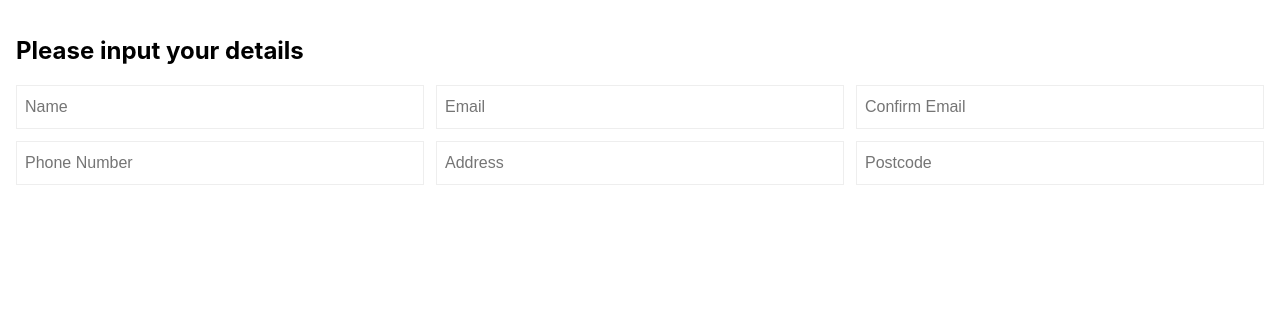
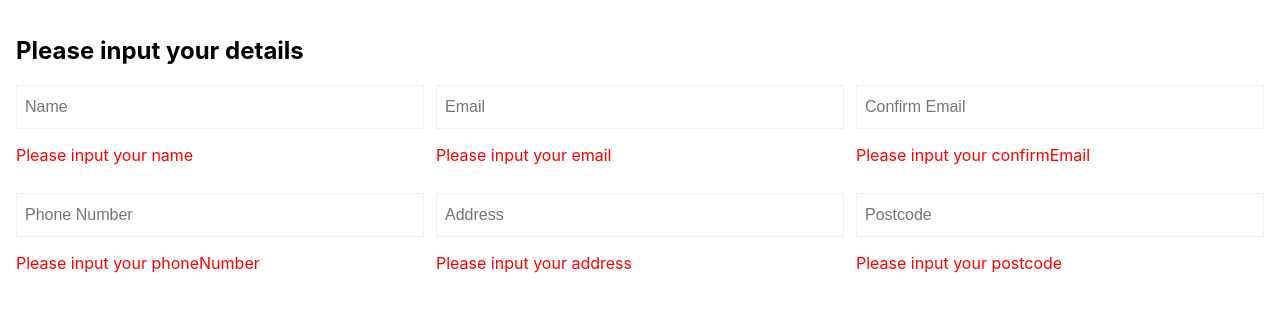
Before and after one commit to KieraDOG/Form, a React (Create React App) app: page / in a window 1280 px wide. Shown: the top 312 px of the page. Built offline with nearby package versions, Linux system fonts and the light colour scheme.

Commit message:
Introducing <Input /> validtionMessage

```diff
--- a/src/components/EnterYourDetails.jsx
+++ b/src/components/EnterYourDetails.jsx
@@ -17,26 +17,50 @@ export default class EnterYourDetails extends React.Component {
         name: {
           label: 'Name',
           value: '',
+          validation: {
+            validator: 'isNotEmpty',
+            message: 'Please input your name',
+          },
         },
         email: {
           label: 'Email',
           value: '',
+          validation: {
+            validator: 'isNotEmpty',
+            message: 'Please input your email',
+          },
         },
         confirmEmail: {
           label: 'Confirm Email',
           value: '',
+          validation: {
+            validator: 'isNotEmpty',
+            message: 'Please input your confirmEmail',
+          },
         },
         phoneNumber: {
           label: 'Phone Number',
           value: '',
+          validation: {
+            validator: 'isNotEmpty',
+            message: 'Please input your phoneNumber',
+          },
         },
         address: {
           label: 'Address',
           value: '',
+          validation: {
+            validator: 'isNotEmpty',
+            message: 'Please input your address',
+          },
         },
         postcode: {
           label: 'Postcode',
           value: '',
+          validation: {
+            validator: 'isNotEmpty',
+            message: 'Please input your postcode',
+          },
         },
       }
     };
@@ -70,13 +94,14 @@ export default class EnterYourDetails extends React.Component {
         <h2>Please input your details</h2>
         <Layout>
           {Object.keys(formData).map((key) => {
-            const { label, value } = formData[key];
+            const { label, value, validation } = formData[key];
 
             return (
               <Input
                 key={key}
                 placeholder={label}
                 value={value}
+                validation={validation}
                 onChange={this.handleInputChange(key)}
               />
             )
--- a/src/components/Input.jsx
+++ b/src/components/Input.jsx
@@ -10,10 +10,38 @@ const HTMLInput = styled.input`
   border: 1px solid rgb(238, 238, 238);
 `;
 
+const Error = styled.p`
+  color: red;
+`;
+
 export default class Input extends React.Component {
+  getValidationMessage() {
+    const { validation } = this.props;
+    const { validator } = validation;
+
+    let message;
+
+    if (validator === 'isNotEmpty') {
+      const valid = !!this.props.value;
+
+      if (!valid) {
+        ({ message } = validation);
+      }
+    }
+
+    return message;
+  };
+
   render() {
+    const validationMessage = this.getValidationMessage();
+
     return (
-      <HTMLInput {...this.props} />
+      <div>
+        <HTMLInput {...this.props} />
+        {validationMessage && (
+          <Error>{validationMessage}</Error>
+        )}
+      </div>
     );
   }
 }
```
